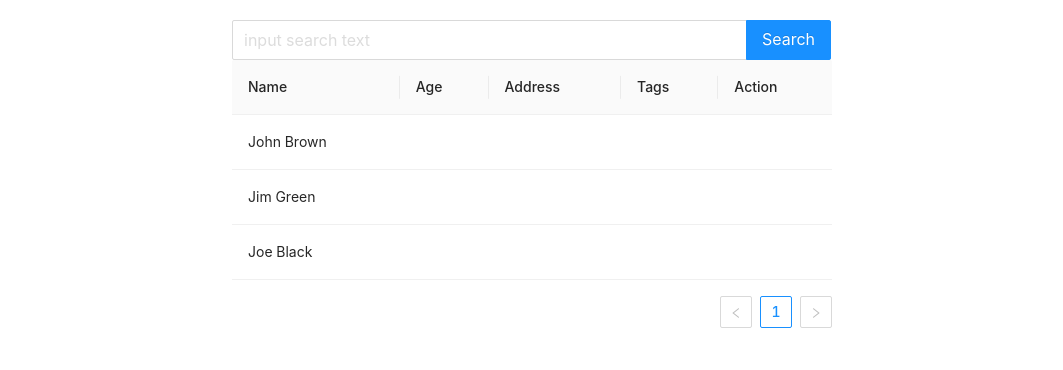
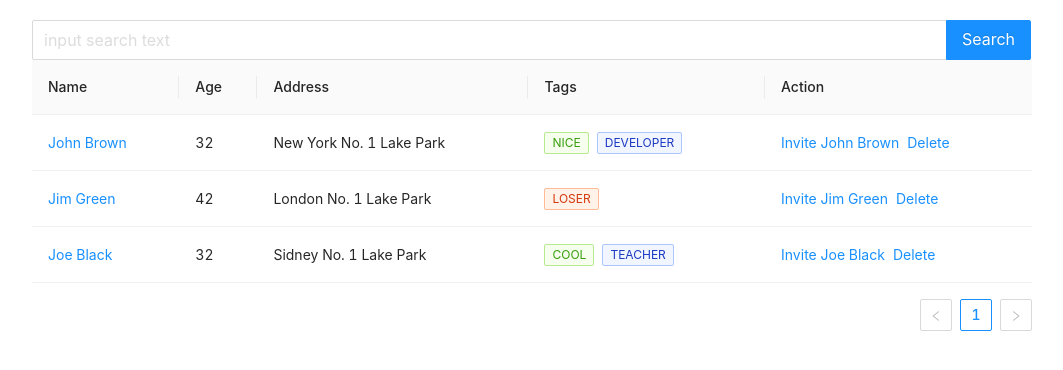
Before and after one commit to xiaojingming/react-project, a React (Vite) app: page /todolist in a window 1280 px wide. Shown: the top 370 px of the page, without its empty margins (108-1171 px from the left). Built offline with nearby package versions, Linux system fonts and the light colour scheme.

Commit message:
todolist base style

```diff
--- a/src/pages/TodoList/components/TodoListTable.tsx
+++ b/src/pages/TodoList/components/TodoListTable.tsx
@@ -1,6 +1,6 @@
-import React from 'react';
-import { Table } from 'antd';
+import { Table, Tag, Space } from 'antd';
 import type { ColumnsType } from 'antd/es/table';
+import './table.scss';
 
 interface DataType {
   key: string;
@@ -38,22 +38,45 @@ const columns: ColumnsType<DataType> = [
     title: 'Name',
     key: 'name',
     dataIndex: 'name',
+    render(value: string) {
+      return (<span>{value}</span>);
+    },
   },
   {
     title: 'Age',
     key: 'nage',
+    dataIndex: 'age',
   },
   {
     title: 'Address',
     key: 'address',
+    dataIndex: 'address',
   },
   {
     title: 'Tags',
-    key: 'tag',
+    key: 'tags',
+    dataIndex: 'tags',
+    render(value: string[]) {
+      return value.map((item) => {
+        let color = item.length > 5 ? 'geekblue' : 'green';
+        if (item === 'loser') {
+          color = 'volcano';
+        }
+        return (<Tag key={item} color={color}>{item.toUpperCase()}</Tag>);
+      });
+    },
   },
   {
     title: 'Action',
     key: 'action`',
+    render(value, { name }: DataType) {
+      return (
+        <Space>
+          <span>{`Invite ${name}`}</span>
+          <span>Delete</span>
+        </Space>
+      );
+    },
   },
 ];
 
--- /dev/null
+++ b/src/pages/TodoList/components/table.scss
@@ -0,0 +1,15 @@
+$baseColor: #1890ff;
+@mixin clickBtn($color: $baseColor) {
+  color: $color;
+  cursor: pointer;
+}
+
+.ant-table-tbody {
+  & > tr {
+    & > td:first-of-type, td:last-of-type {
+      span {
+        @include clickBtn;
+      }
+    }
+  }
+}
--- a/src/pages/TodoList/index.scss
+++ b/src/pages/TodoList/index.scss
@@ -1,4 +1,4 @@
 .todo-list {
-  width: 600px;
+  width: 1000px;
   margin: 20px auto;
 }
```
